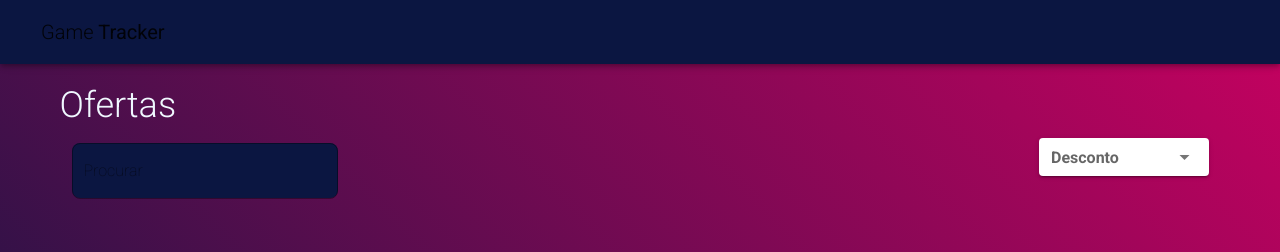
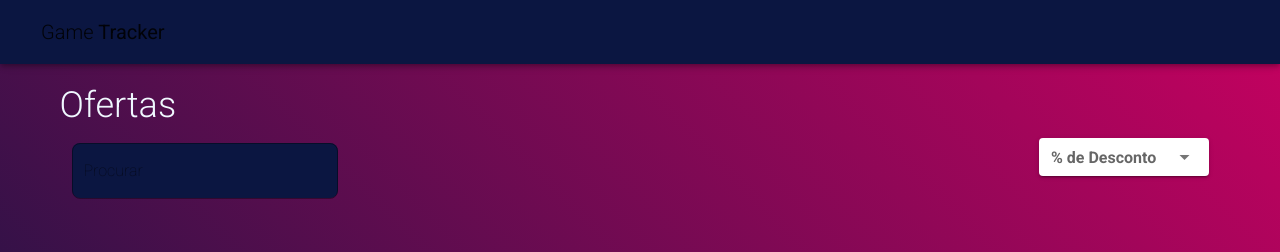
Before and after one commit to EmanuelAngelo/game-tracker, a Vue app: page / in a window 1280 px wide. Shown: the top 252 px of the page. Built offline with nearby package versions, Linux system fonts and the light colour scheme; no server answers.

Commit message:
componente procurar

```diff
--- a/src/components/ProcurarDescontos.vue
+++ b/src/components/ProcurarDescontos.vue
@@ -11,13 +11,16 @@
       </v-col>
 
       <v-col class="d-flex" cols="12" sm="2">
+        <div></div>
+        <div>
           <v-select
             :items="items"
-          label="Desconto"
+            label="% de Desconto"
             dense
             solo
             @change="$emit('change', $event)"
           ></v-select>
+        </div>
       </v-col>
     </v-row>
   </v-container>
```
Lines whose indentation alone changed are shown as unchanged.
